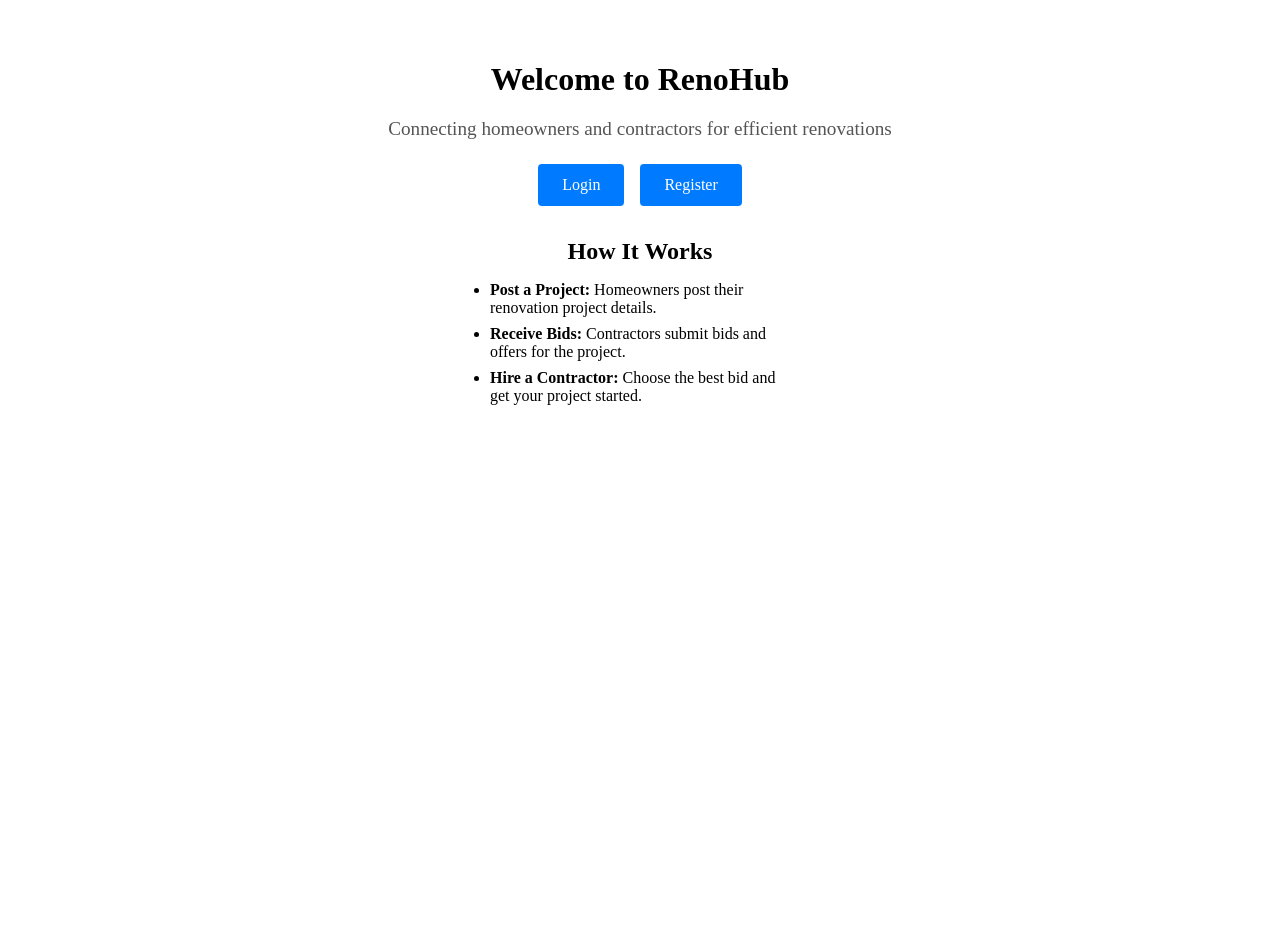
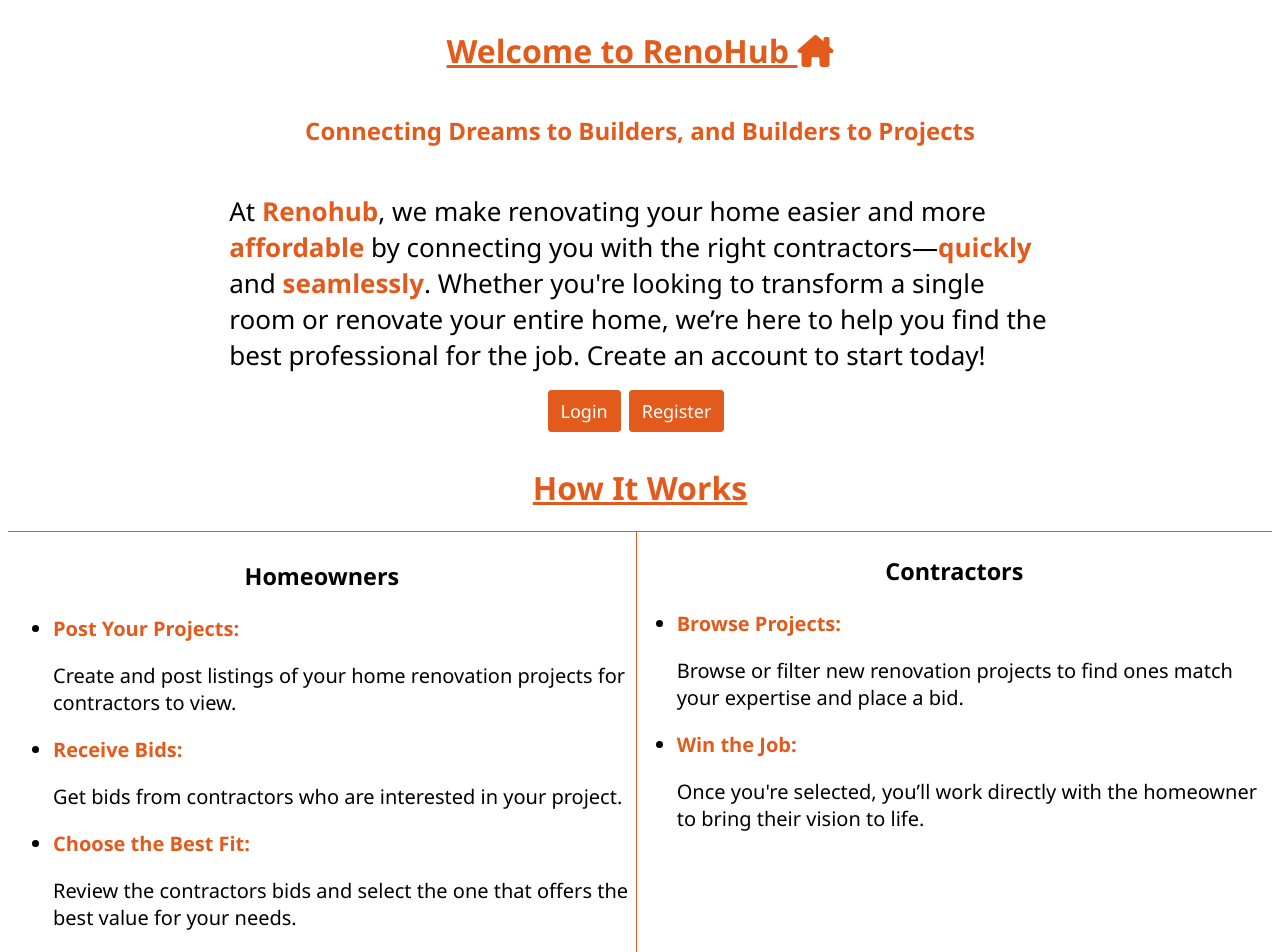
Before and after one commit to Amga20d/renohub, a React (Vite) app in the folder frontend/: page / in a window 1280 px wide. Shown: the top 952 px of the page. Before the commit the page ends 800 px from the top, so only its background shows below. Built offline with nearby package versions, Linux system fonts and the light colour scheme.

Commit message:
Style/Refactor: Revamp home page and add styling to it

```diff
--- a/frontend/src/pages/HomePage.jsx
+++ b/frontend/src/pages/HomePage.jsx
@@ -1,66 +1,92 @@
-import React from 'react';
-import { Link } from 'react-router-dom';
+import React from "react";
+import { Link } from "react-router-dom";
+import "../styles/HomePage.scss";
 
 function HomePage() {
-  // Inline styles for various elements
-  const containerStyle = {
-    textAlign: 'center',
-    padding: '2rem'
-  };
-  const headingStyle = {
-    fontSize: '2rem',
-    marginBottom: '0.5rem'
-  };
-  const taglineStyle = {
-    fontSize: '1.2rem',
-    color: '#555',
-    marginBottom: '1.5rem'
-  };
-  const buttonContainerStyle = {
-    marginBottom: '2rem'
-  };
-  const linkButtonStyle = {
-    display: 'inline-block',
-    margin: '0 0.5rem',
-    padding: '0.75rem 1.5rem',
-    fontSize: '1rem',
-    color: '#fff',
-    backgroundColor: '#007BFF',
-    textDecoration: 'none',
-    border: 'none',
-    borderRadius: '4px'
-  };
-  const howItWorksListStyle = {
-    listStyleType: 'disc',
-    textAlign: 'left',
-    maxWidth: '300px',
-    margin: '0 auto',
-    padding: '0'
-  };
-  const howItWorksItemStyle = {
-    marginBottom: '0.5rem'
-  };
-
   return (
-    <div style={containerStyle}>
-      {/* Welcome Heading */}
-      <h1 style={headingStyle}>Welcome to RenoHub</h1>
-      {/* Tagline */}
-      <p style={taglineStyle}>Connecting homeowners and contractors for efficient renovations</p>
-
-      {/* Navigation Buttons */}
-      <div style={buttonContainerStyle}>
-        <Link to="/login" style={linkButtonStyle}>Login</Link>
-        <Link to="/register" style={linkButtonStyle}>Register</Link>
+    <div className="home">
+      <h1>
+        Welcome to RenoHub <i class="fa-solid fa-house-chimney"></i>
+      </h1>
+      <h2>Connecting Dreams to Builders, and Builders to Projects</h2>
+      {/* <p>Smart Connections. Competitive Bids. Better Renovations</p> */}
+      <div className="home-intro">
+        <p>
+          At <strong>Renohub</strong>, we make renovating your home easier and
+          more <strong>affordable </strong> by connecting you with the right
+          contractors—<strong>quickly</strong> and <strong>seamlessly</strong>.
+          Whether you're looking to transform a single room or renovate your
+          entire home, we’re here to help you find the best professional for the
+          job. Create an account to start today!
+        </p>
       </div>
 
-      {/* How It Works Section */}
-      <h2 style={{ marginBottom: '1rem' }}>How It Works</h2>
-      <ul style={howItWorksListStyle}>
-        <li style={howItWorksItemStyle}><strong>Post a Project:</strong> Homeowners post their renovation project details.</li>
-        <li style={howItWorksItemStyle}><strong>Receive Bids:</strong> Contractors submit bids and offers for the project.</li>
-        <li style={howItWorksItemStyle}><strong>Hire a Contractor:</strong> Choose the best bid and get your project started.</li>
-      </ul>
+      <div>
+        <Link to="/login" className="home-links-btn">
+          Login
+        </Link>
+        <Link to="/register" className="home-links-btn">
+          Register
+        </Link>
+      </div>
+      <br />
+
+      <h1>How It Works</h1>
+      <div className="home-main">
+        <div className="home-lists" id="list-left">
+          <h3>Homeowners</h3>
+          <ul >
+            <li>
+              <strong>Post Your Projects:</strong>
+              <p>
+                Create and post listings of your home renovation projects for
+                contractors to view.
+              </p>
+            </li>
+            <li>
+              <strong>Receive Bids:</strong>
+              <p>
+                Get bids from contractors who are interested in your project.
+              </p>
+            </li>
+            <li>
+              <strong>Choose the Best Fit:</strong>
+              <p>
+                Review  the contractors bids and select the
+                one that offers the best value for your needs.
+              </p>
+            </li>
+          </ul>
+        </div>
+        <div>
+          <h3>Contractors</h3>
+          <ul>
+            <li>
+              <strong>Browse Projects:</strong>
+              <p>
+                Browse or filter new renovation projects to find ones match your
+                expertise and place a bid.
+              </p>
+            </li>
+            <li>
+              <strong>Win the Job:</strong>
+              <p>
+                Once you're selected, you’ll work directly with the homeowner to
+                bring their vision to life.
+              </p>
+            </li>
+          </ul>
+        </div>
+      </div>
+      <div className="home-close">
+          <p>
+            Whether you’re a homeowner looking to hire or a contractor looking
+            for your next job,
+          </p>
+          <p><strong>RenoHub</strong> is the place where
+            quality work meets great opportunities.
+          </p>
+        </div>
     </div>
   );
 }
--- /dev/null
+++ b/frontend/src/styles/HomePage.scss
@@ -0,0 +1,65 @@
+
+h1{
+  color: rgb(226, 91, 28);
+  text-decoration: underline rgb(226, 91, 28) ;
+  text-underline-position: auto;
+}
+h2, strong{
+  color: rgb(226, 91, 28);
+}
+
+h3{
+  justify-self: center;
+}
+.home{
+  display: flex;
+  flex-direction: column;
+  align-items: center;
+  font-family:'Segoe UI', Tahoma, Geneva, Verdana, sans-serif;
+
+}
+
+.home-intro, .home-close{
+  display: flex;
+  flex-direction: column;
+  align-items: center;
+  width: 65%;
+  font-size: 26px;
+
+}
+
+
+.home-links-btn{
+  font-size: 18px;
+  margin-right: 8px;
+  padding: 8px 12px;
+  border: solid 1px rgb(226, 91, 28);
+  border-radius: 4px;
+  cursor: pointer;
+  background-color: rgb(226, 91, 28);
+  color: #fff;
+  text-decoration: none;
+}
+
+.home-links-btn {
+  transition-duration: 0.4s;
+}
+
+.home-links-btn:hover{
+  background-color: #fff;
+  color:rgb(226, 91, 28); ;
+}
+.home-main{
+  display: flex;
+  border-top: solid 1px rgb(226, 91, 28);;
+  font-size: 20px;
+}
+
+.home-lists{
+  padding: 5px;
+
+}
+
+#list-left{
+  border-right: solid 1px rgb(226, 91, 28);;
+}
```
